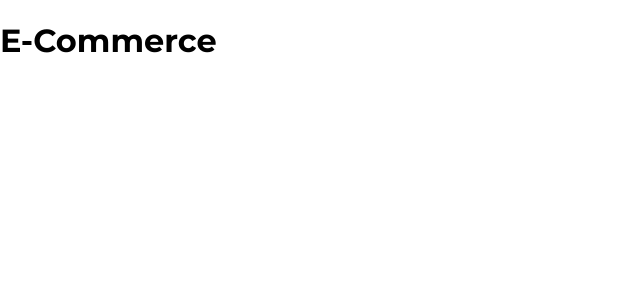
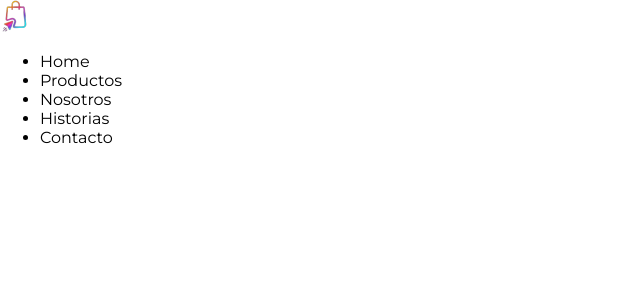
Before and after one commit to brahanlider/SHOP-, a React (Vite) app: page / in a window 1280 px wide. Shown: the top 300 px of the page, without its empty margins (0-640 px from the left). Built offline with nearby package versions, Linux system fonts and the light colour scheme.

Commit message:
install react router doom

```diff
--- a/package.json
+++ b/package.json
@@ -11,7 +11,8 @@
   },
   "dependencies": {
     "react": "^18.2.0",
-    "react-dom": "^18.2.0"
+    "react-dom": "^18.2.0",
+    "react-router-dom": "^6.21.1"
   },
   "devDependencies": {
     "@types/react": "^18.2.43",
--- a/src/App.jsx
+++ b/src/App.jsx
@@ -1,10 +1,11 @@
 import "./App.css";
+import Header from "./components/sections/Header";
 
 function App() {
   return (
-    <div>
-      <h1>E-Commerce</h1>
-    </div>
+    <>
+      <Header />
+    </>
   );
 }
 
--- /dev/null
+++ b/src/components/sections/Header.jsx
@@ -0,0 +1,42 @@
+import logoSHOP from "../../assets/img/logo-shop.webp";
+const Header = () => {
+  return (
+    <>
+      <header className="header">
+        <nav className="nav">
+          <div className="container f-elements f-elements--header">
+            <a>
+              <img
+                src={logoSHOP}
+                alt="Logo de shop"
+                className="nav__logo"
+                width="32"
+                height="32"
+              />
+            </a>
+            <div className="modal modal--header">
+              <ul className="list list--header">
+                <li>
+                  <a className="list__link">Home</a>
+                </li>
+                <li>
+                  <a className="list__link">Productos</a>
+                </li>
+                <li>
+                  <a className="list__link">Nosotros</a>
+                </li>
+                <li>
+                  <a className="list__link">Historias</a>
+                </li>
+                <li>
+                  <a className="list__link">Contacto</a>
+                </li>
+              </ul>
+            </div>
+          </div>
+        </nav>
+      </header>
+    </>
+  );
+};
+export default Header;
```
Also changed, not shown: src/assets/img/logo-shop.webp (added), 1 other file (tests, documents, lock files or other folders).
